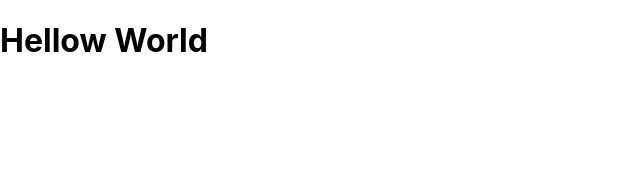
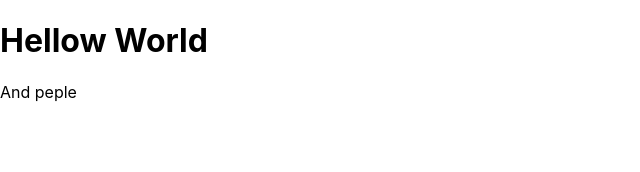
Before and after one commit to MakhunArtom/testTask-usersCard, a React (Create React App) app: page / in a window 1280 px wide. Shown: the top 172 px of the page, without its empty margins (0-640 px from the left). Built offline with nearby package versions, Linux system fonts and the light colour scheme.

Commit message:
test
testing git-pages

```diff
--- a/src/App.jsx
+++ b/src/App.jsx
@@ -1,3 +1,8 @@
 export const App = () => {
-  return <h1>Hellow World</h1>;
+  return (
+    <>
+      <h1>Hellow World</h1>
+      <p>And peple</p>
+    </>
+  );
 };
```
